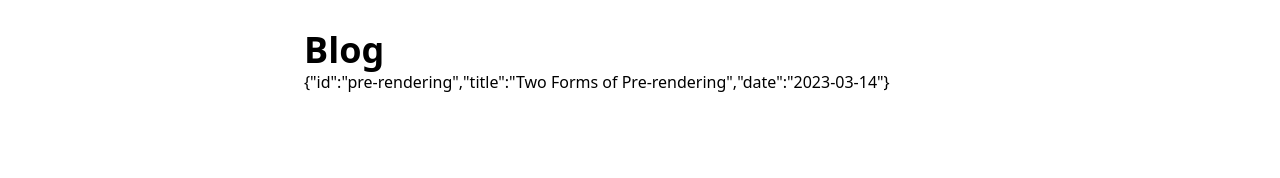
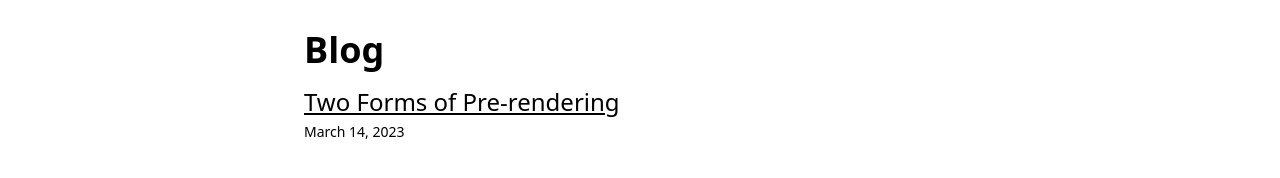
Before and after one commit to mosesfawole/next-blog, a Next.js app: page / in a window 1280 px wide. Shown: the part 366-544 px from the top of the page. Built offline with nearby package versions, Linux system fonts and the light colour scheme.

Commit message:
list post components

```diff
--- a/app/components/ListItem.tsx
+++ b/app/components/ListItem.tsx
@@ -1,11 +1,23 @@
 import Link from "next/link";
-
+import getFormattedDate from "@/lib/getFormattedDate";
 type Props = { post: BlogPost };
 
 const ListItem = ({ post }: Props) => {
   const { id, title, date } = post;
-
-  return <div>ListItem</div>;
+  const formattedDate = getFormattedDate(date);
+  return (
+    <li className="mt-4 text-2xl dark:text-white/90 ">
+      <Link
+        className="underline hover:text-black/70 dark:hover:text-white"
+        href={`/posts/${id}`}
+      >
+        {" "}
+        {title}
+      </Link>
+      <br />
+      <p className="text-sm mt-1">{formattedDate}</p>
+    </li>
+  );
 };
 
 export default ListItem;
--- a/app/components/Posts.tsx
+++ b/app/components/Posts.tsx
@@ -1,10 +1,15 @@
 import { getSortedPostsData } from "@/lib/post";
+import ListItem from "./ListItem";
 const Posts = () => {
   const posts = getSortedPostsData();
   return (
     <section className="mt-6 mx-auto max-w-2xl">
       <h2 className="text-4xl font-bold dark:text-white/90">Blog</h2>
-      <ul className="w-full">{posts.map((post) => JSON.stringify(post))}</ul>
+      <ul className="w-full">
+        {posts.map((post) => (
+          <ListItem key={post.id} post={post} />
+        ))}
+      </ul>
     </section>
   );
 };
```
Also changed, not shown: posts/[postId]/page.tsx (added, +11 -0 lines).
